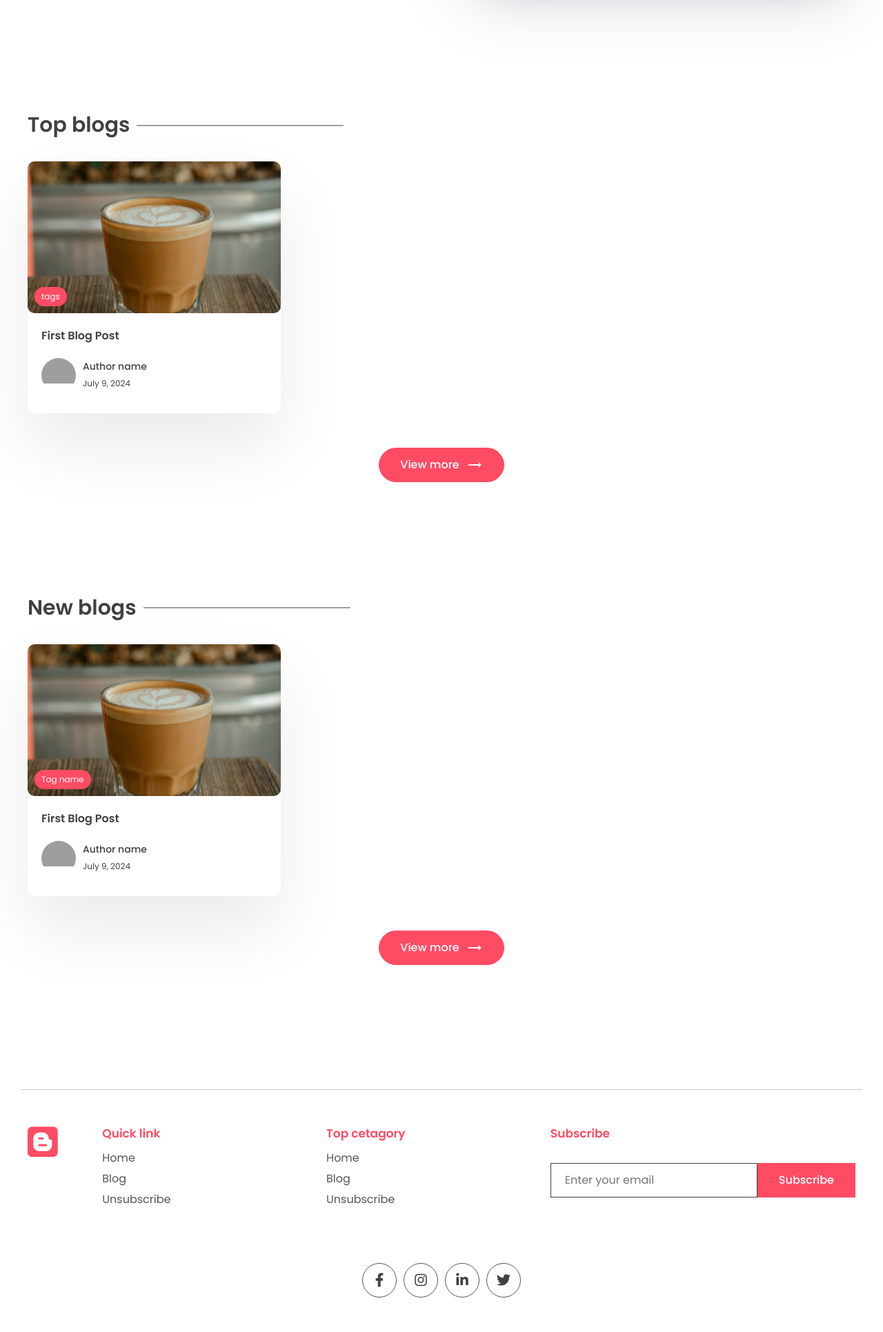
After one commit to Mousam00/blog-app, a Django app: page / in a window 1280 px wide. The commit adds this page. Shown: the part 1166-3097 px from the top of the page at 69% size. Run offline with Django 5.2, Linux system fonts and the light colour scheme; data comes from the database, SQL or seed files in the repository; both versions use the stored data as it was after the commit; some libraries are stand-ins or nearby versions; grey boxes are pictures that could not be loaded.

Commit message:
Home page created,tags

```diff
--- a/blogapp/app/admin.py
+++ b/blogapp/app/admin.py
@@ -1,5 +1,7 @@
 from django.contrib import admin
-from . models import Post
+from . models import Post,Tag,Comments
 # Register your models here.
 
 admin.site.register(Post)
+admin.site.register(Tag)
+admin.site.register(Comments)
--- a/blogapp/app/models.py
+++ b/blogapp/app/models.py
@@ -1,6 +1,21 @@
 from django.db import models
+from django.utils.text import slugify
+from django.contrib.auth.models import User
 
 # Create your models here.
+
+class Tag(models.Model):
+    name=models.CharField(max_length=100)
+    description=models.CharField(max_length=200)
+    slug=models.SlugField(max_length=100,unique=True)
+
+    def save(self,*args, **kwargs):
+        if not self.id:
+            self.slug=slugify(self.name)
+        return super(Tag,self).save(*args, **kwargs)
+
+    def __str__(self):
+        return self.name
 
 class Post(models.Model):
     title=models.CharField(max_length=200)
@@ -8,3 +23,14 @@ class Post(models.Model):
     last_update=models.DateTimeField(auto_now=True)
     slug=models.SlugField(max_length=200,unique=True)
     image=models.ImageField(null=True,blank=True, upload_to="images/")
+    tags=models.ManyToManyField(Tag,blank=True,related_name='post')
+    view_count=models.IntegerField(null=True,blank=True)
+
+class Comments(models.Model):
+    content=models.TextField()
+    date=models.DateTimeField(auto_now=True)
+    name=models.CharField(max_length=200)
+    email=models.EmailField(max_length=200)
+    website=models.CharField(max_length=200)
+    post=models.ForeignKey(Post,on_delete=models.CASCADE)
+    author=models.ForeignKey(User,on_delete=models.CASCADE,null=True,blank=True)
--- /dev/null
+++ b/blogapp/app/templates/app/index.html
@@ -0,0 +1,112 @@
+{% extends "base.html" %}
+{% block title %}Blog | welcome{% endblock title %}
+{% block content %}
+<main class="sp">
+  <div class="container">
+    <center>
+      <div class="search-bar">
+        <input type="text" placeholder="Search" />
+        <div class="animated-search" onclick="searchbar()">
+          <i class="uil uil-search"></i>
+        </div>
+      </div>
+      <div class="typo">
+        <h1 class="title">Website blog title</h1>
+        <p>Lorem ipsum began as scrambled, nonsensical Latin derived from Cicero's 1st-century BC text De Finibus Bonorum et Malorum.</p>
+      </div>
+      <div class="newsletter">
+        <form method="POST">
+          <input type="email" name="email" maxlength="100" placeholder="Enter your email" required="" id="id_email" />
+          <button class="btn btn-primary">Subscribe</button>
+        </form>
+      </div>
+    </center>
+  </div>
+</main>
+<section class="sp">
+  <div class="container">
+    <div class="grid-2">
+      <div class="post-img">
+        <img src="images/post.png" alt="" />
+      </div>
+      <div class="post-content">
+        <div class="cetagory">
+          <p>Category name</p>
+        </div>
+        <h1>Lorem ipsum began as scrambled, nonsensical Latin derived from Cicero's 1st-century BC text.</h1>
+        <p class="des">Lorem ipsum dolor sit amet, consectetur adipisicing elit. Iure ullam animi repellat non ut delectus culpa! Iste quia corporis illum doloribus facilis quo totam eveniet sapiente odit cupiditate? Cumque, nam?</p>
+        <a class="learn" href="#">Learn more <span class="material-icons">trending_flat</span></a>
+      </div>
+    </div>
+  </div>
+</section>
+<section class="sp">
+  <div class="container">
+    <h1 class="sec-title">Top blogs</h1>
+    <div class="grid-3">
+        {% for post in posts %}
+      <!-- card -->
+      <a href={% url "post_page" post.slug %}>
+        <div class="card">
+          <div class="post-img">
+            <img src={{post.image.url}} alt="" />
+            <div class="tag">tags</div>
+          </div>
+          <div class="card-content">
+            <h3>{{post.title}}</h3>
+            <div class="author">
+              <div class="profile-pic">
+                <img src="images/author.svg" alt="" />
+              </div>
+              <div class="details">
+                <p>Author name</p>
+                <small>{{post.last_update.date}}</small>
+              </div>
+            </div>
+          </div>
+        </div>
+      </a>
+      {% endfor %}
+
+      <!-- card end -->
+    </div>
+    <center>
+      <a href=""><button class="btn btn-primary rounded view">View more <span class="material-icons">trending_flat</span></button></a>
+    </center>
+  </div>
+</section>
+<section class="sp">
+  <div class="container">
+    <h1 class="sec-title">New blogs</h1>
+    <div class="grid-3">
+        {% for post in posts %}
+      <!-- card -->
+      <a href={% url "post_page" post.slug %}>
+        <div class="card">
+          <div class="post-img">
+            <img src={{post.image.url}} alt="" />
+            <div class="tag">Tag name</div>
+          </div>
+          <div class="card-content">
+            <h3>{{post.title}}</h3>
+            <div class="author">
+              <div class="profile-pic">
+                <img src="images/author.svg" alt="" />
+              </div>
+              <div class="details">
+                <p>Author name</p>
+                <small>{{post.last_update.date}}</small>
+              </div>
+            </div>
+          </div>
+        </div>
+      </a>
+      <!-- card end -->
+      {% endfor %}
+    </div>
+    <center>
+      <a href=""><button class="btn btn-primary rounded view">View more <span class="material-icons">trending_flat</span></button></a>
+    </center>
+  </div>
+</section>
+{% endblock content %}
--- a/blogapp/app/urls.py
+++ b/blogapp/app/urls.py
@@ -2,5 +2,6 @@ from django.urls import path, include
 from . import views
 
 urlpatterns = [
+    path('',views.index,name='index'),
     path('post/<slug:slug>',views.post_page,name='post_page'),
 ]
--- a/blogapp/app/views.py
+++ b/blogapp/app/views.py
@@ -1,8 +1,31 @@
 from django.shortcuts import render
-from app.models import Post
+from app.models import Post,Comments
+from app.forms import CommentForm
 # Create your views here.
+
+def index(request):
+    posts=Post.objects.all()
+    context={'posts':posts}
+    return render(request,'app/index.html',context)
 
 def post_page(request,slug):
     post=Post.objects.get(slug=slug)
-    context={'post':post}
+    comments=Comments.objects.filter(post=post)
+    form=CommentForm()
+    if request.POST:
+        comment_form=CommentForm(request.POST)
+        if comment_form.is_valid:
+            comment=comment_form.save(commit=False)
+            postid=request.POST.get('post_id')
+            post=Post.objects.get(id=postid)
+            comment.post=post
+            comment.save()
+
+    if post.view_count is None:
+        post.view_count=1
+    else:
+        post.view_count=post.view_count + 1
+    post.save()
+
+    context={'post':post,'form':form,'comments':comments}
     return render(request,'app/post.html',context)
```
Also changed, not shown: blogapp/app/forms.py (added, +14 -0 lines), blogapp/app/templates/app/post.html (+12 -95 lines), blogapp/app/migrations/0002_tag_post_tags.py (added), blogapp/app/migrations/0003_post_view_count.py (added), blogapp/app/migrations/0004_comments.py (added), blogapp/db.sqlite3.
